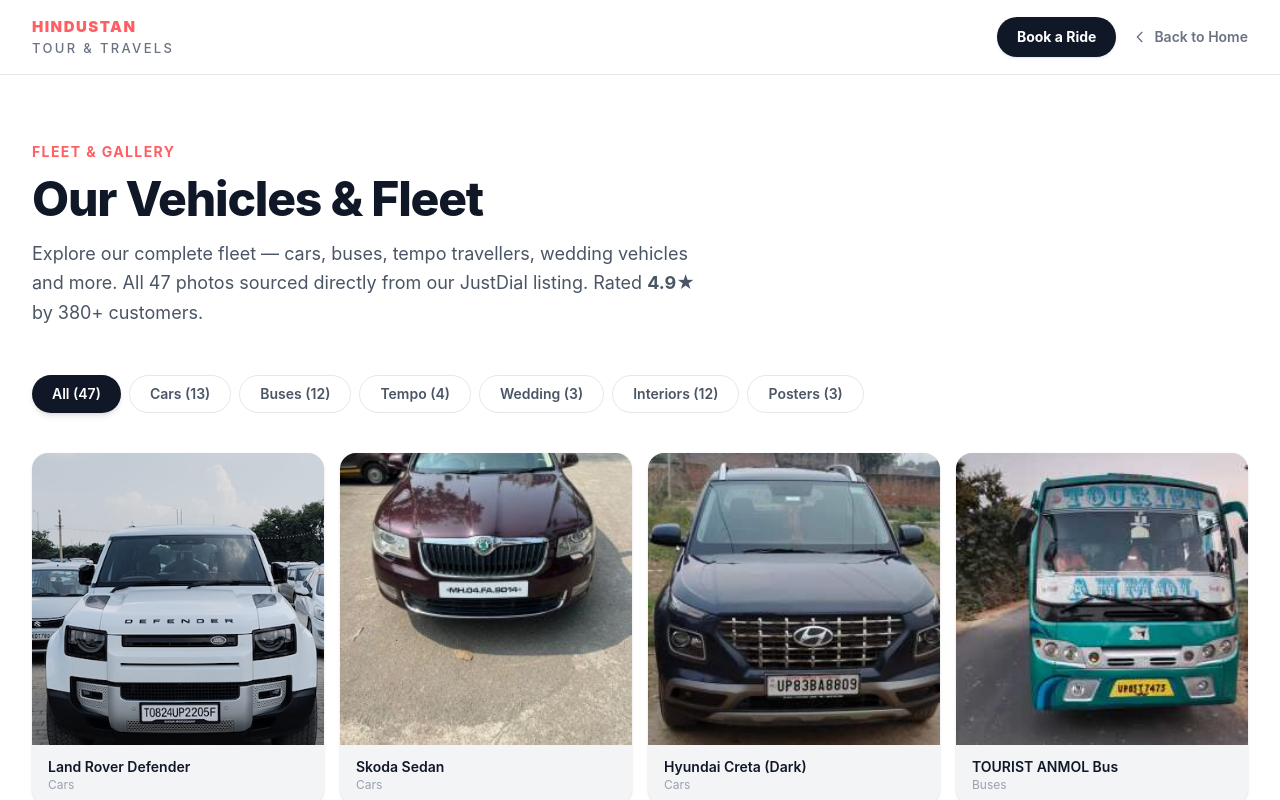
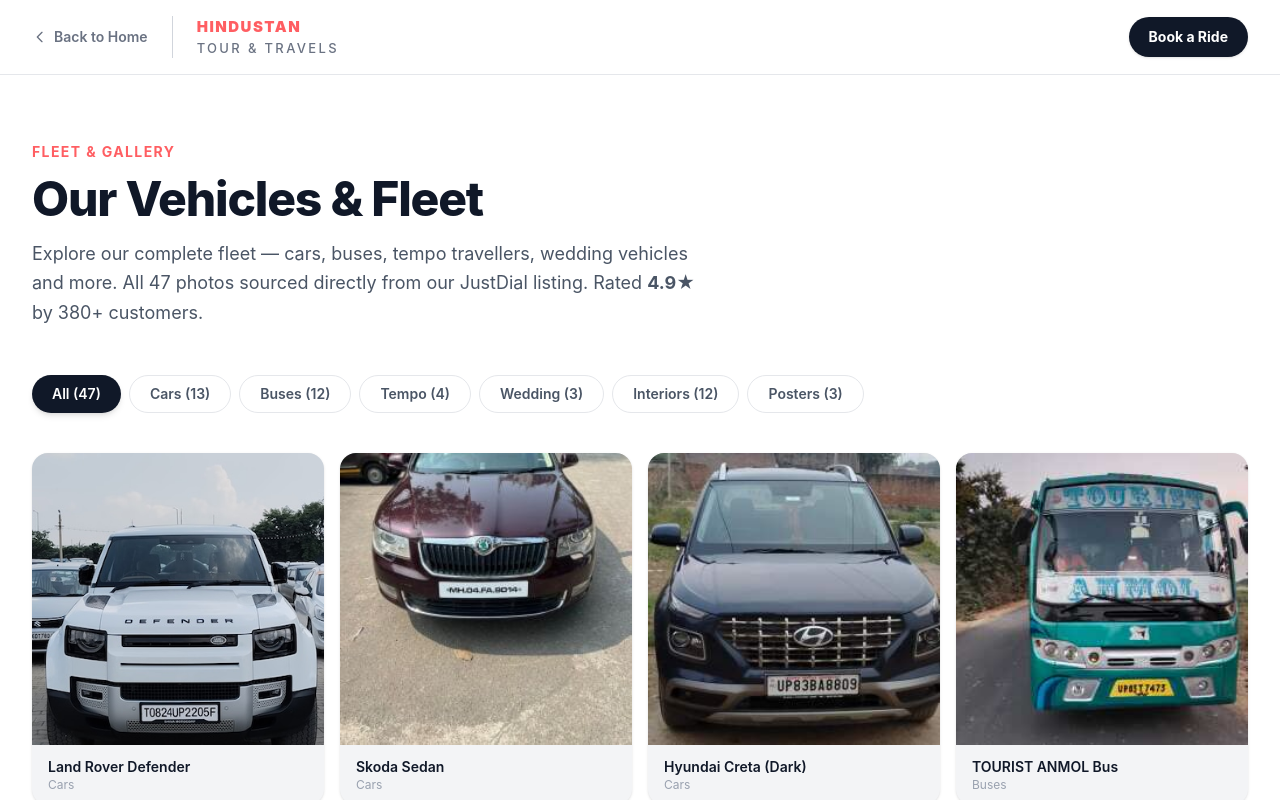
Before and after one commit to Tabsheerul/Hindustan-Tour-and-Travel, a React (Vite) app in the folder frontend/: page /gallery in a window 1280 px wide. Shown: the top 800 px of the page. Built offline with nearby package versions, Linux system fonts and the light colour scheme.

Commit message:
style: move back to home link to top left in gallery page

```diff
--- a/frontend/src/pages/GalleryPage.jsx
+++ b/frontend/src/pages/GalleryPage.jsx
@@ -89,17 +89,7 @@
       {/* ── Simple Header ── */}
       <header className="sticky top-0 z-40 border-b border-gray-200 bg-white/90 backdrop-blur-md">
         <div className="mx-auto flex max-w-7xl items-center justify-between px-6 py-4 lg:px-8">
-          <Link to="/" className="flex flex-col">
-            <span className="text-[15px] font-black tracking-widest uppercase text-[#FF5E62]">Hindustan</span>
-            <span className="text-[13px] font-medium tracking-[0.18em] text-gray-500 uppercase">Tour &amp; Travels</span>
-          </Link>
-          <div className="flex items-center gap-4">
-            <Link
-              to="/#booking"
-              className="rounded-full bg-gray-900 px-5 py-2.5 text-sm font-bold text-white shadow-sm transition-all hover:scale-105 hover:bg-[#FF5E62]"
-            >
-              Book a Ride
-            </Link>
+          <div className="flex items-center gap-6">
             <Link
               to="/"
               className="flex items-center gap-1.5 text-sm font-semibold text-gray-500 transition-colors hover:text-gray-900"
@@ -108,6 +98,18 @@
                 <path strokeLinecap="round" strokeLinejoin="round" d="M15 19l-7-7 7-7" />
               </svg>
               Back to Home
+            </Link>
+            <Link to="/" className="flex flex-col border-l border-gray-300 pl-6 hidden sm:flex">
+              <span className="text-[15px] font-black tracking-widest uppercase text-[#FF5E62]">Hindustan</span>
+              <span className="text-[13px] font-medium tracking-[0.18em] text-gray-500 uppercase">Tour &amp; Travels</span>
+            </Link>
+          </div>
+          <div className="flex items-center gap-4">
+            <Link
+              to="/#booking"
+              className="rounded-full bg-gray-900 px-5 py-2.5 text-sm font-bold text-white shadow-sm transition-all hover:scale-105 hover:bg-[#FF5E62]"
+            >
+              Book a Ride
             </Link>
           </div>
         </div>
```
